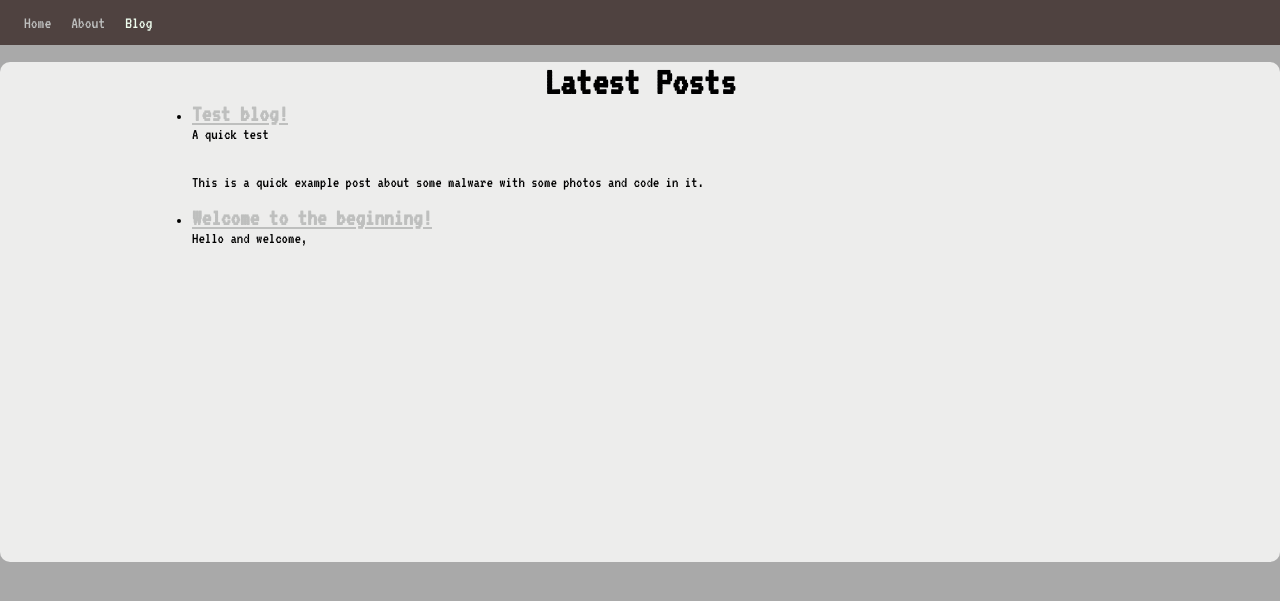
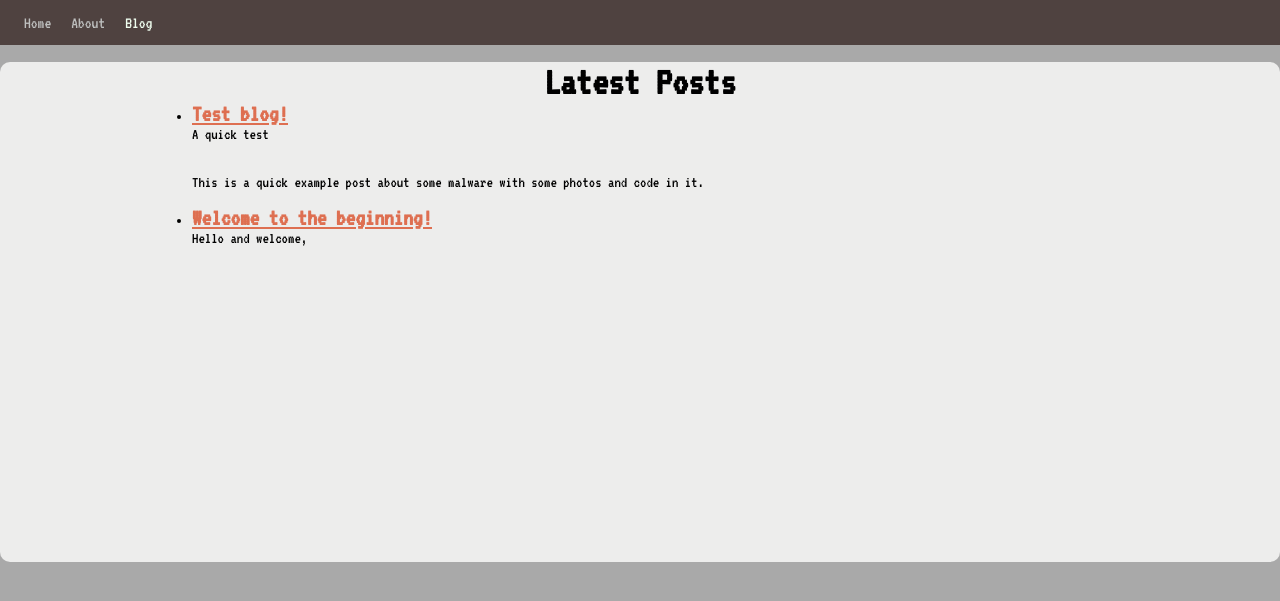
Before and after one commit to garkbt/garkbt.github.io, a Jekyll site: the page built from blog.html, in a window 1280 px wide. Shown: the top 601 px of the page. Built offline with Jekyll 4.4.1, drawn with Linux system fonts in a browser that asks for light colours.

Commit message:
Update main.scss

```diff
--- a/_sass/main.scss
+++ b/_sass/main.scss
@@ -30,6 +30,9 @@ body {
   h1 {
     text-align: center;
     font-size: 40px;
+  }
+  a {
+    color: #de6f51;
   }
 }
 
```
